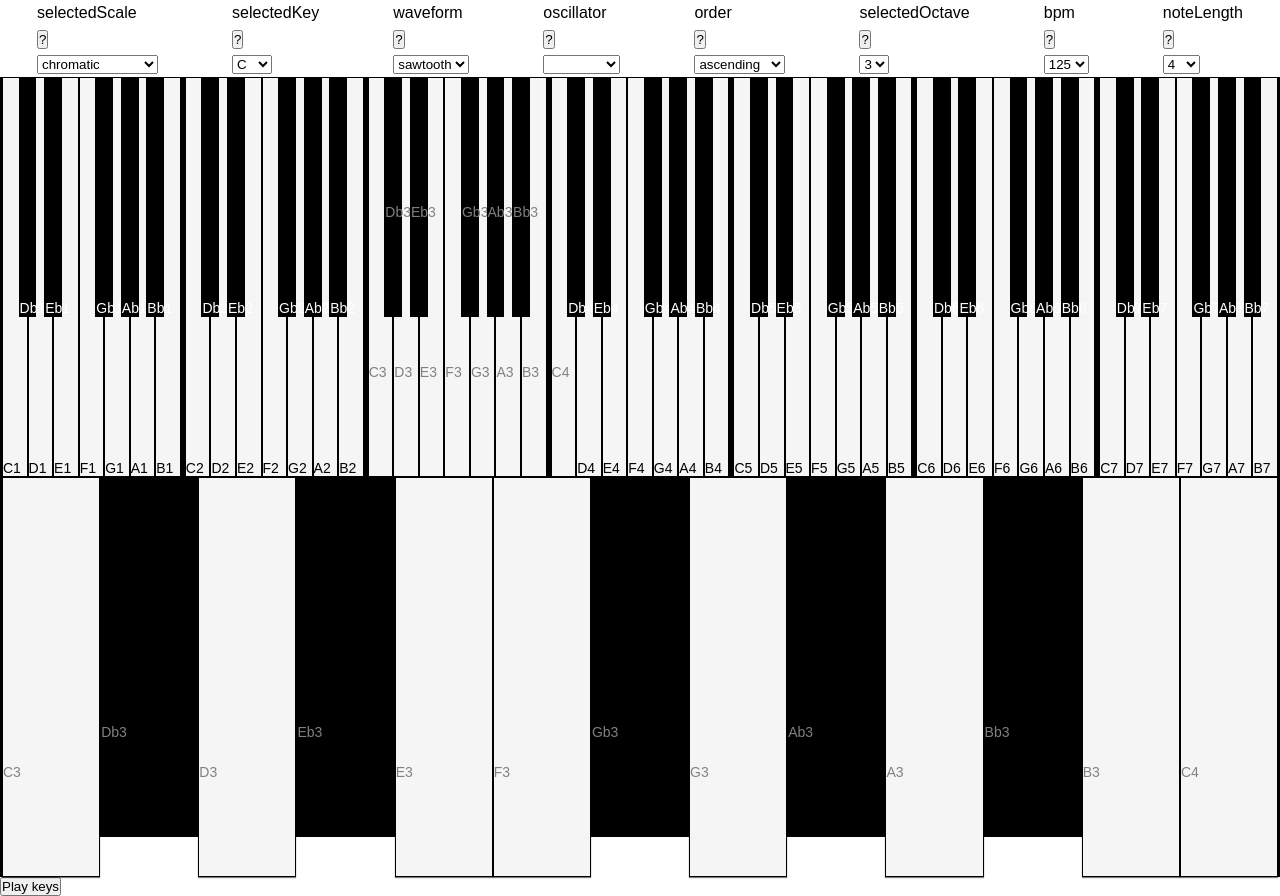
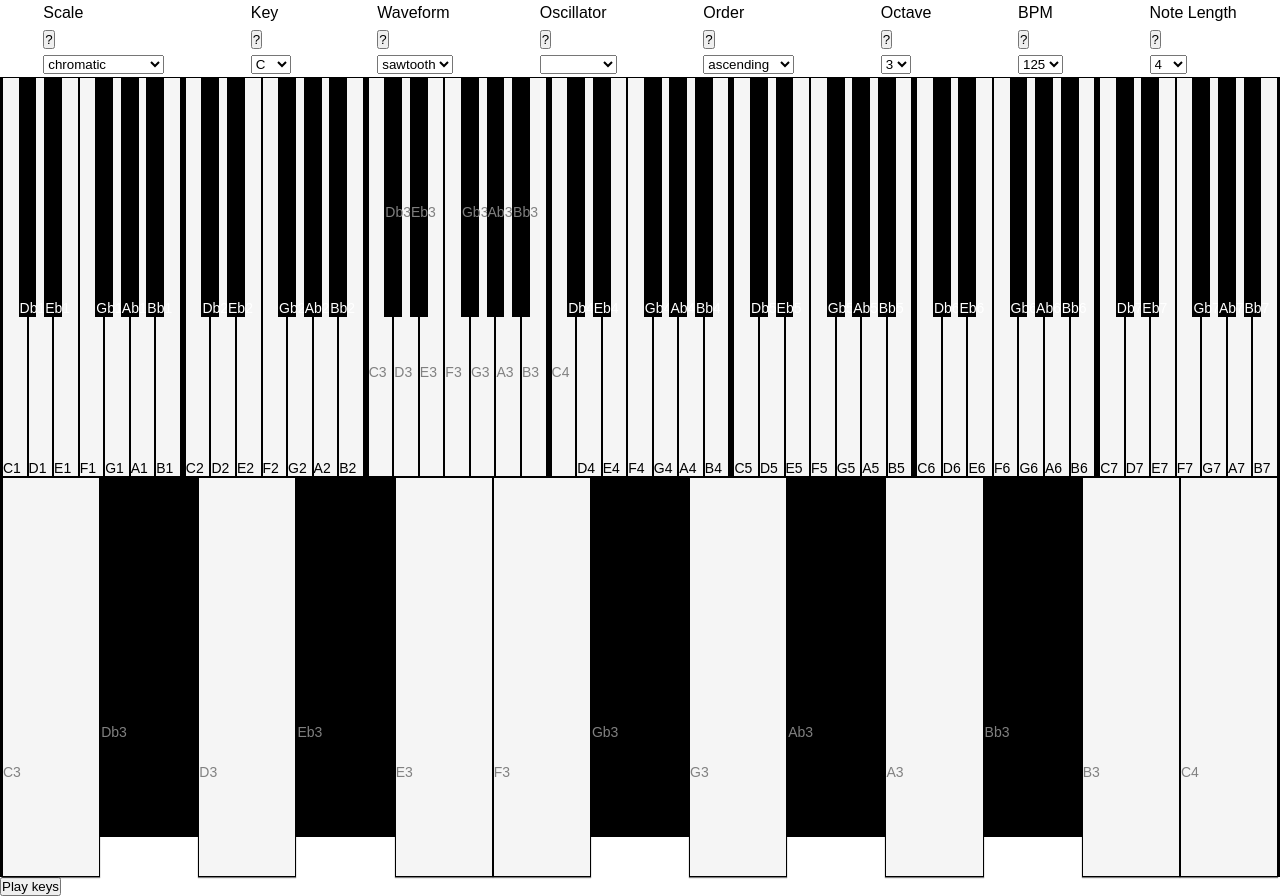
Before and after one commit to dcmorales/digital-keyboard, a React (Create React App) app: page / in a window 1280 px wide. Built offline with nearby package versions, Linux system fonts and the light colour scheme.

Commit message:
Removed selectionName from label, added label

```diff
--- a/src/components/Selections/Label.js
+++ b/src/components/Selections/Label.js
@@ -1,9 +1,9 @@
 import React from 'react';
 
-const Label = ({ selectionName }) => {
+const Label = ({ labelName, selectionName }) => {
   return (
     <label className="selection-detail__label" htmlFor={`${selectionName}`}>
-      {selectionName}
+      {labelName}
     </label>
   );
 };
--- a/src/components/Selections/SelectionDetail.js
+++ b/src/components/Selections/SelectionDetail.js
@@ -39,10 +39,10 @@ class SelectionDetail extends React.Component {
   };
 
   render() {
-    const { arrNum, selectionName, selectionValue } = this.props;
+    const { arrNum, labelName, selectionName, selectionValue } = this.props;
     return (
       <div className="selection-detail">
-        <Label selectionName={selectionName} />
+        <Label labelName={labelName} selectionName={selectionName} />
 
         <InfoText
           arrNum={arrNum}
--- a/src/components/Selections/Selections.js
+++ b/src/components/Selections/Selections.js
@@ -11,36 +11,42 @@ class Selections extends React.Component {
     return (
       <div className="selections-container">
         <SelectionDetail
+          labelName="Scale"
           selectionName="selectedScale"
           selectionValue={this.context.selectedScale}
           arrNum={0}
         />
 
         <SelectionDetail
+          labelName="Key"
           selectionName="selectedKey"
           selectionValue={this.context.selectedKey}
           arrNum={1}
         />
 
         <SelectionDetail
+          labelName="Waveform"
           selectionName="waveform"
           selectionValue={this.context.waveform}
           arrNum={2}
         />
 
         <SelectionDetail
+          labelName="Oscillator"
           selectionName="oscillator"
           selectionValue={this.context.oscillator}
           arrNum={3}
         />
 
         <SelectionDetail
+          labelName="Order"
           selectionName="order"
           selectionValue={this.context.order}
           arrNum={4}
         />
 
         <SelectionDetail
+          labelName="Octave"
           start="1"
           max="6"
           selectionName="selectedOctave"
@@ -49,6 +55,7 @@ class Selections extends React.Component {
         />
 
         <SelectionDetail
+          labelName="BPM"
           start="100"
           max="130"
           selectionName="bpm"
@@ -57,6 +64,7 @@ class Selections extends React.Component {
         />
 
         <SelectionDetail
+          labelName="Note Length"
           start="4"
           max="32"
           selectionName="noteLength"
@@ -67,6 +75,7 @@ class Selections extends React.Component {
         {this.context.order !== 'random' ? null : (
           <div>
             <SelectionDetail
+              labelName="Total Beats"
               start="1"
               max={this.context.maxBeats}
               selectionName="totalBeats"
@@ -75,6 +84,7 @@ class Selections extends React.Component {
             />
             {this.context.totalBeats === '' ? null : (
               <SelectionDetail
+                LabelName="Repeat"
                 start="0"
                 max="8"
                 selectionName="repeatx"
```
